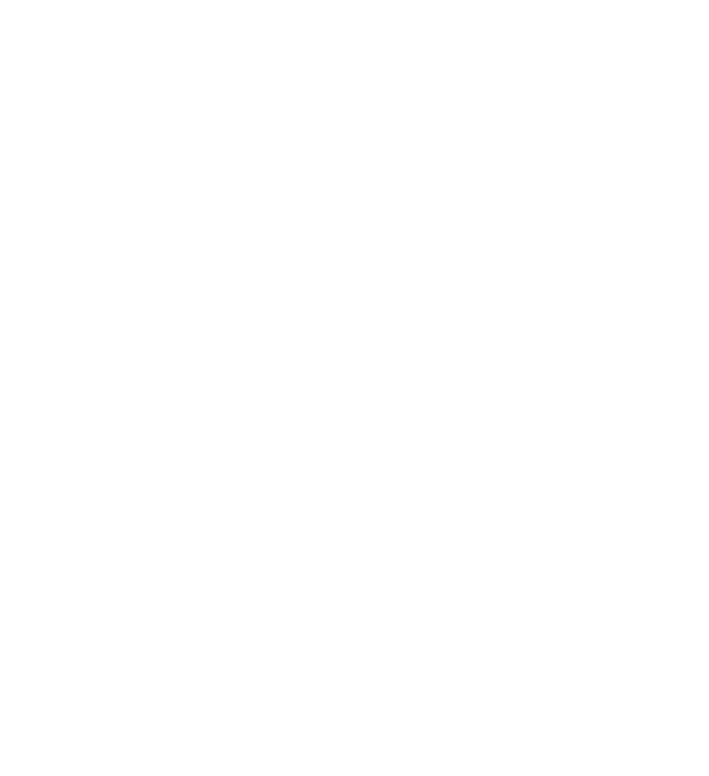
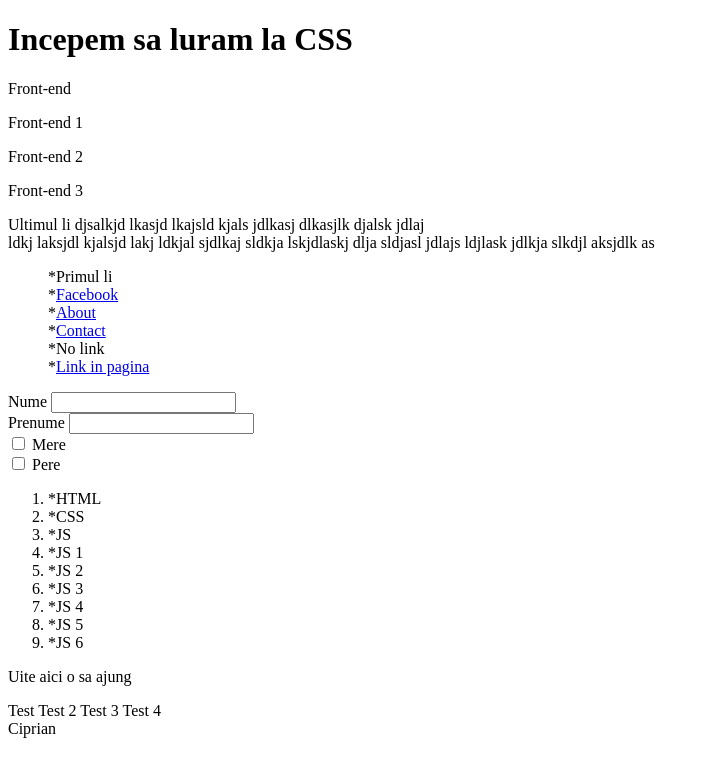
Before and after one commit to Wantsome-Iasi/FE-Mentorat-1, a plain HTML site: page CSS/index.html in a window 1280 px wide. Shown: the whole page, without its empty margins (0-709 px from the left). Drawn offline with Linux system fonts and the light colour scheme.

Commit message:
Am lucrat la CSS astazi

```diff
--- /dev/null
+++ b/CSS/footer.css
@@ -0,0 +1,3 @@
+p {
+    color: blue;
+}
--- /dev/null
+++ b/CSS/header.css
@@ -0,0 +1,4 @@
+h1{
+    color: green;
+    font-size: 150px;
+}
--- a/CSS/index.css
+++ /dev/null
@@ -1 +0,0 @@
-/* comment */
--- a/CSS/index.html
+++ b/CSS/index.html
@@ -4,8 +4,77 @@
     <meta charset="UTF-8">
     <meta name="viewport" content="width=device-width, initial-scale=1.0">
     <title>Document</title>
+    <!-- <link rel="stylesheet" href="header.css"> -->
+    <!-- <link rel="stylesheet" href="footer.css"> -->
+    <link rel="stylesheet" href="styles.css">
+    <!-- <style>
+        h1{
+            color: green;
+            font-size: 150px;
+        }
+        p {
+            color: blue;
+        }
+    </style> -->
 </head>
 <body>
+    <h1 id="header">Incepem sa luram la CSS</h1>
 
+    <p>Front-end</p>
+    <p class="orice">Front-end 1</p>
+    <p>Front-end 2</p>
+    <p>Front-end 3</p>
+    <p>Ultimul li djsalkjd lkasjd lkajsld kjals jdlkasj dlkasjlk djalsk jdlaj</br> ldkj laksjdl kjalsjd lakj ldkjal sjdlkaj sldkja lskjdlaskj dlja sldjasl jdlajs ldjlask jdlkja slkdjl aksjdlk as</p>
+    <nav>
+        <ul>
+          <li>Primul li</li>
+          <li><a class="link" href="https://facebook.com">Facebook</a></li>
+          <li><a href="http://about.ro">About</a></li>
+          <li><a href="http://contact.it">Contact</a></li>
+          <li><a>No link</a></li>
+          <li><a href="#ceva-in-pagina">Link in pagina</a></li>
+
+        </ul>
+      </nav>
+      <form>
+        <div>
+            <label for="nume">Nume</label>
+            <input name="nume" id="nume" type="text" />
+        </div>
+        <div>
+            <label for="prenume">Prenume</label>
+            <input name="prenume" id="prenume" type="text" />
+        </div>
+        <div>
+            <input name="fructe" id="mere" type="checkbox" />
+            <label for="mere">Mere</label>
+        </div>
+        <div>
+            <input name="fructe" id="pere" type="checkbox" />
+            <label for="pere">Pere</label>
+        </div>
+      </form>
+
+    <ol>
+        <li>HTML</li>
+        <li>CSS</li>
+        <li>JS</li>
+        <li>JS 1</li>
+        <li>JS 2</li>
+        <li>JS 3</li>
+        <li>JS 4</li>
+        <li>JS 5</li>
+        <li>JS 6</li>
+    </ol>
+    <div class="big-cub"></div>
+    <p id="ceva-in-pagina">Uite aici o sa ajung</p>
+
+    <div>
+        <label>Test</label>
+        <label>Test 2</label>
+        <label>Test 3</label>
+        <label>Test 4</label>
+        <div>Ciprian</div>
+    </div>
 </body>
 </html>
--- /dev/null
+++ b/CSS/styles.css
@@ -0,0 +1,139 @@
+
+/* body{
+    font-size: 50px;
+}
+
+div {
+    color: blue;
+} */
+
+/* p {
+    font-style: normal;
+}   */
+
+/* h1{
+    color: green;
+}
+
+#header{
+    color: green;
+    font-style: italic;
+}
+
+.orice{
+    color: blue;
+    font-weight: bold;
+} */
+/*
+a {
+    color: green;
+} */
+
+/* * {
+    color: blue;
+    font-style: italic;
+} */
+
+/* body{
+    background-color: green;
+} */
+
+/* nav {
+    color: red;
+} */
+
+/* .link{
+    color: magenta;
+} */
+/*
+a {
+    color: magenta;
+} */
+
+
+/* [href="https://home.com"] {
+    color: red;
+} */
+/*
+[href$=".ro"]{
+    color: magenta;
+}
+
+[for="nume"]{
+    background-color: greenyellow;
+} */
+
+/* :hover{
+    cursor: pointer;
+} */
+/*
+a:hover{
+    color:aqua;
+    font-size: 20px;
+    cursor: pointer;
+} */
+
+/* p:hover{
+    color: magenta;
+}
+
+h1:hover{
+    background-color: brown;
+} */
+/* .big-cub{
+    height: 4000px;
+}
+
+
+.link:visited{
+    color:red;
+}
+
+a:visited{
+    color:red;
+}
+[href="https://facebook.com"]:visited {
+    color: red;
+} */
+
+/* [type="checkbox"]:checked {
+    color: red;
+   /* outline: 20px solid yellow;
+} */
+
+
+/* li:last-of-type{
+    color: magenta;
+}
+
+label:last-of-type {
+    background-color: blueviolet;
+} */
+
+/* li:nth-child(2n + 1){
+    font-size: 20px;
+    color:red;
+} */
+
+/* label:not([for]) {
+    color:brown;
+} */
+
+ul {
+    list-style-type: none;
+}
+
+li::before {
+    content:"*";
+    width: 10px;
+    height: 10px;
+}
+
+/* li::first-letter{
+    background-color: blueviolet;
+}
+
+p::first-line{
+    color: red;
+    font-size: 20px;
+} */
```
Also changed, not shown: CSS/practice/index.html (added, +87 -0 lines), HTML/Forms.html (+1 -1 lines), HTML/bio.html (+1 -1 lines), HTML/index.html (+1 -1 lines), CSS/practice/style.css (added).
